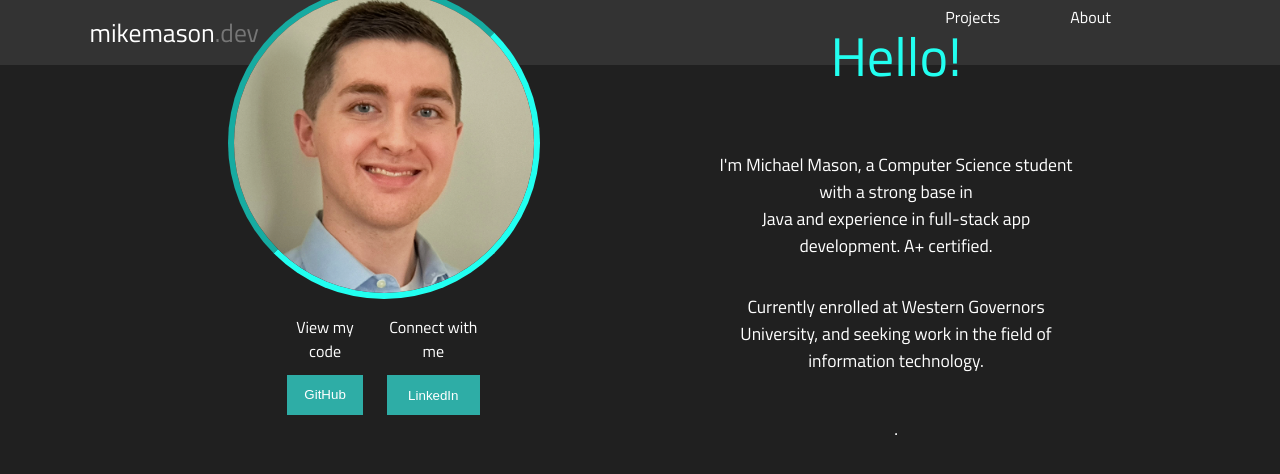
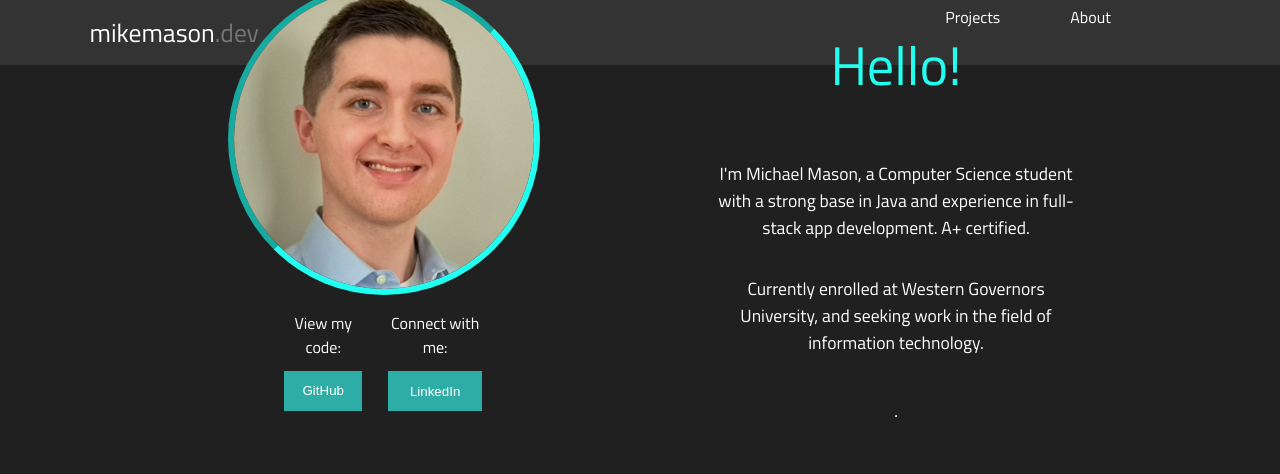
Before and after one commit to masonmike2001/portfolio-redo, a Flask app: page / in a window 1280 px wide. Shown: the top 474 px of the page. Run offline with Flask 3, Linux system fonts and the light colour scheme.

Commit message:
removed extra span tag

```diff
--- a/templates/home.html
+++ b/templates/home.html
@@ -6,12 +6,12 @@
         <img class="head-pic" src="../static/profile.png" alt="profile-pic">
             <div class="button-grid">
                 <div class="vert-button centered">
-                    <h3 class="titillium-web-regular c2a">View my code</h3>
+                    <h3 class="titillium-web-regular c2a">View my code:</h3>
                     <button class="centered" onclick="window.location.href='https://github.com/masonmike2001'">GitHub</button>
                 </div>
                 <div class="vert-button centered">
 
-                <h3 class="titillium-web-regular c2a">Connect with me</h3>
+                <h3 class="titillium-web-regular c2a">Connect with me:</h3>
                 <button class="centered" onclick="window.location.href='https://www.linkedin.com/in/masonmike2001'">LinkedIn</button>
                 </div>
             </div>
@@ -20,7 +20,7 @@
     <div class="header centered">
         <hr>
         <h1 class="titillium-web-regular centered blue">Hello!</h1>
-        <h3 class="titillium-web-regular centered headline">I'm Michael Mason, a Computer Science student with a strong base in <span style="color: #22fff0;"></span>Java and experience in full-stack app development. A+ certified.</h3>
+        <h3 class="titillium-web-regular centered headline">I'm Michael Mason, a Computer Science student with a strong base in Java and experience in full-stack app development. A+ certified.</h3>
         <h4 class="titillium-web-regular centered headline final">Currently enrolled at Western Governors University, and seeking work in the field of information technology.</h4>
         <hr>
     </div>
```
